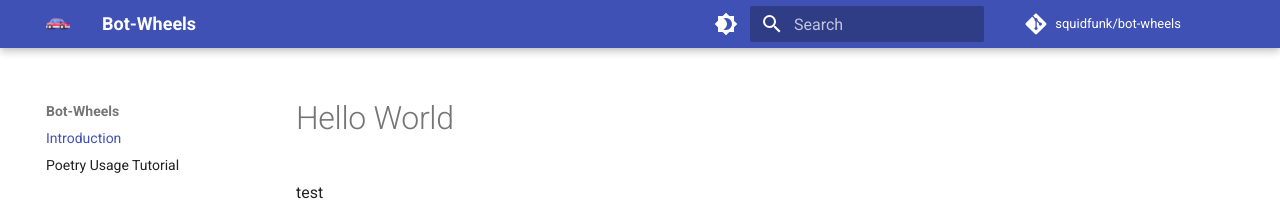
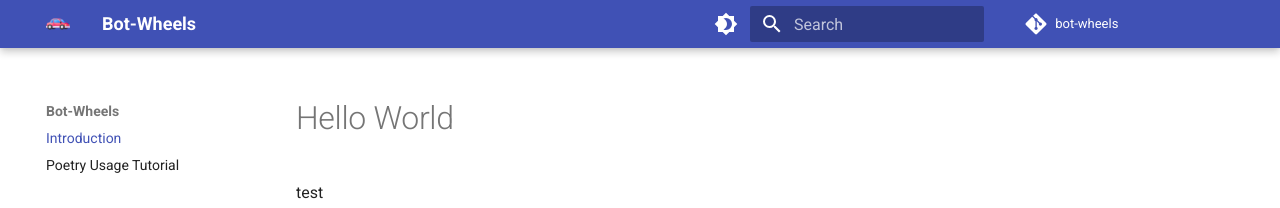
Before and after one commit to bot-wheels/docs, an MkDocs documentation site: the page built from docs/index.md, in a window 1280 px wide. Shown: the top 208 px of the page. Built offline with MkDocs 1.6.1 and Material for MkDocs 9.7.7, drawn with Linux system fonts in a browser that asks for light colours.

Commit message:
change repo name

```diff
--- a/mkdocs.yml
+++ b/mkdocs.yml
@@ -1,6 +1,6 @@
 site_name: Bot-Wheels
 repo_url: https://github.com/bot-wheels
-repo_name: squidfunk/bot-wheels
+repo_name: bot-wheels
 
 theme:
   name: material
```
